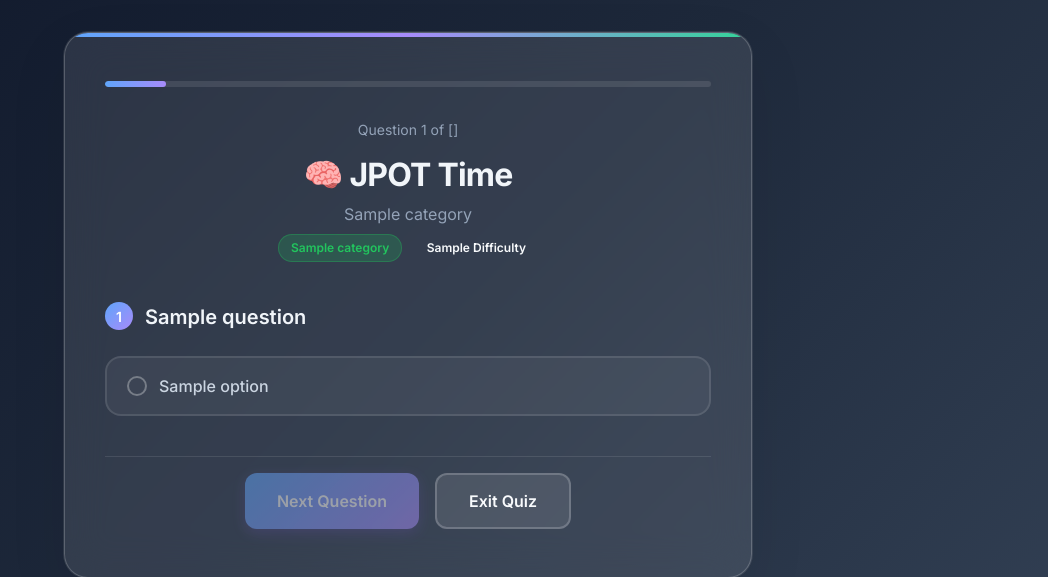
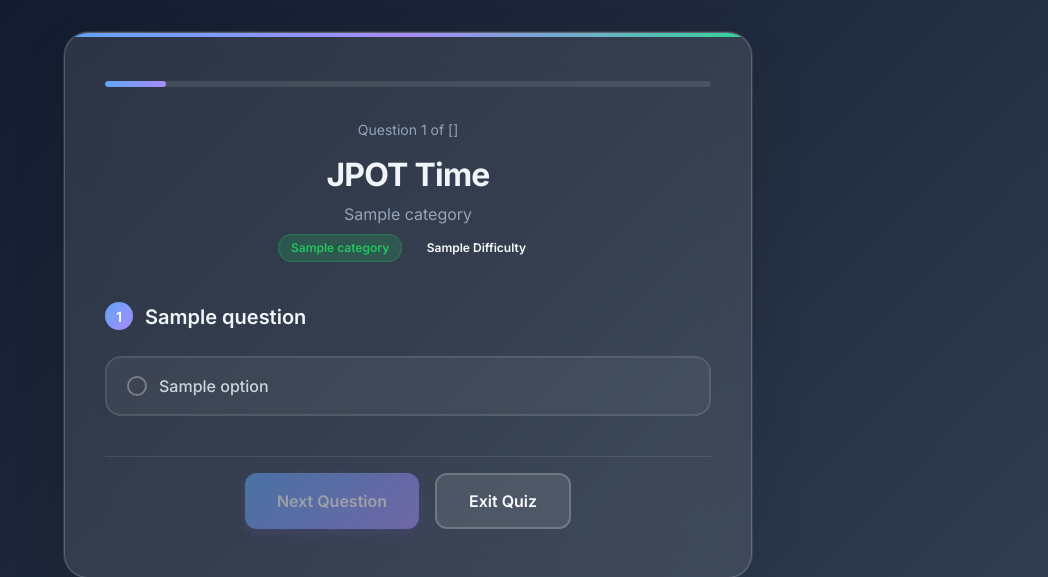
Before and after one commit to sanjayzorojuro/Quiz, a Flask app: template templates/question.html.jinja2 in a window 1280 px wide. Shown: the part 63-640 px from the top of the page, without its empty margins (232-1280 px from the left). Run offline with Flask 3, Linux system fonts and the light colour scheme; the template is opened without the code that fills it: most values are stand-ins (such as "Sample title", 1, 10 or a date in 2020).

Commit message:
Update question.html.jinja2

```diff
--- a/templates/question.html.jinja2
+++ b/templates/question.html.jinja2
@@ -353,7 +353,7 @@
         </div>
 
         <div class="quiz-header">
-            <h1 class="quiz-title">🧠 JPOT Time</h1>
+            <h1 class="quiz-title"> JPOT Time</h1>
             <p class="quiz-subtitle">{{ question.category }}</p>
             <span class="category-badge">{{ question.category }}</span>
             <span class="difficulty-badge difficulty-{{ question.difficulty }}">
```
